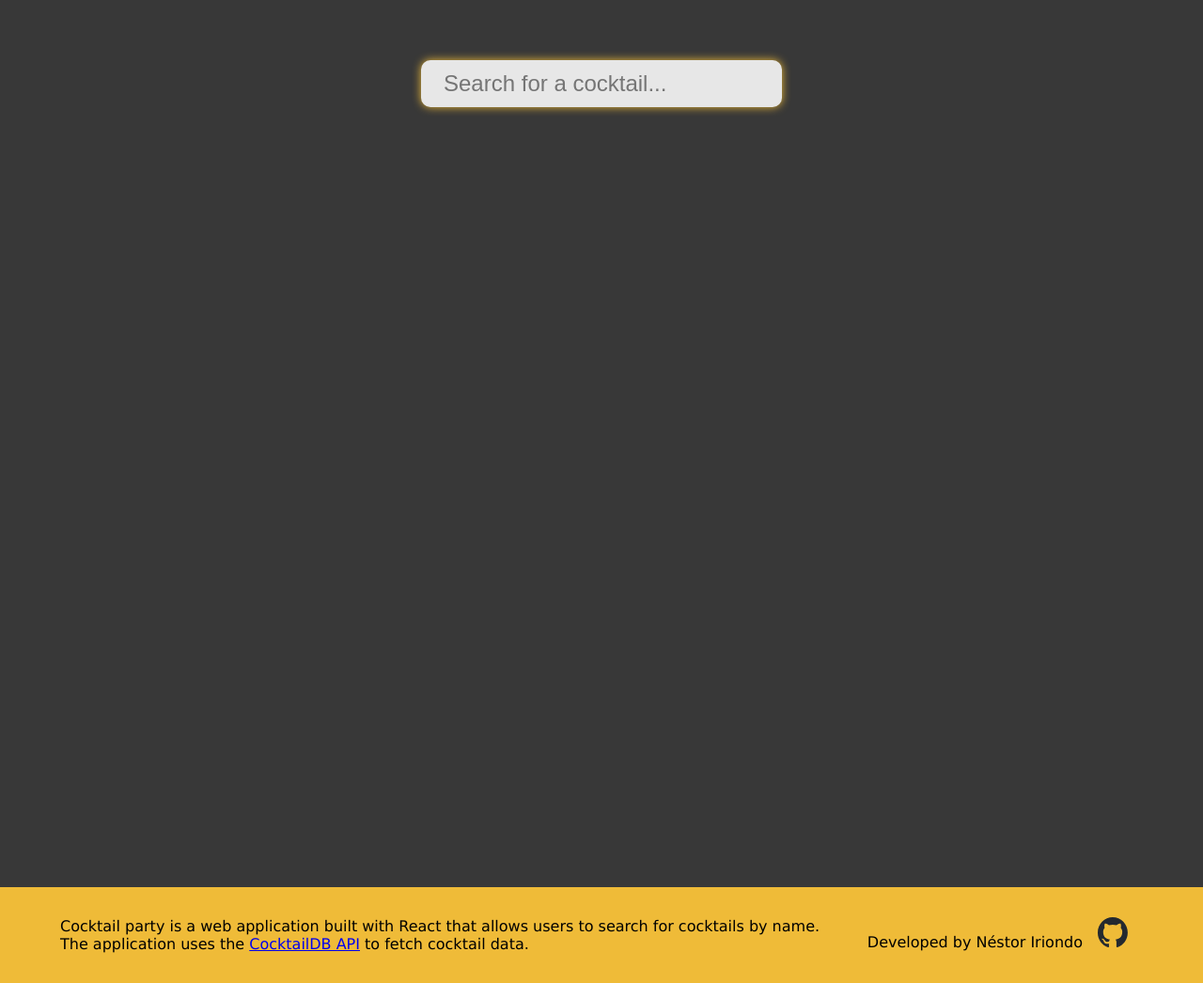
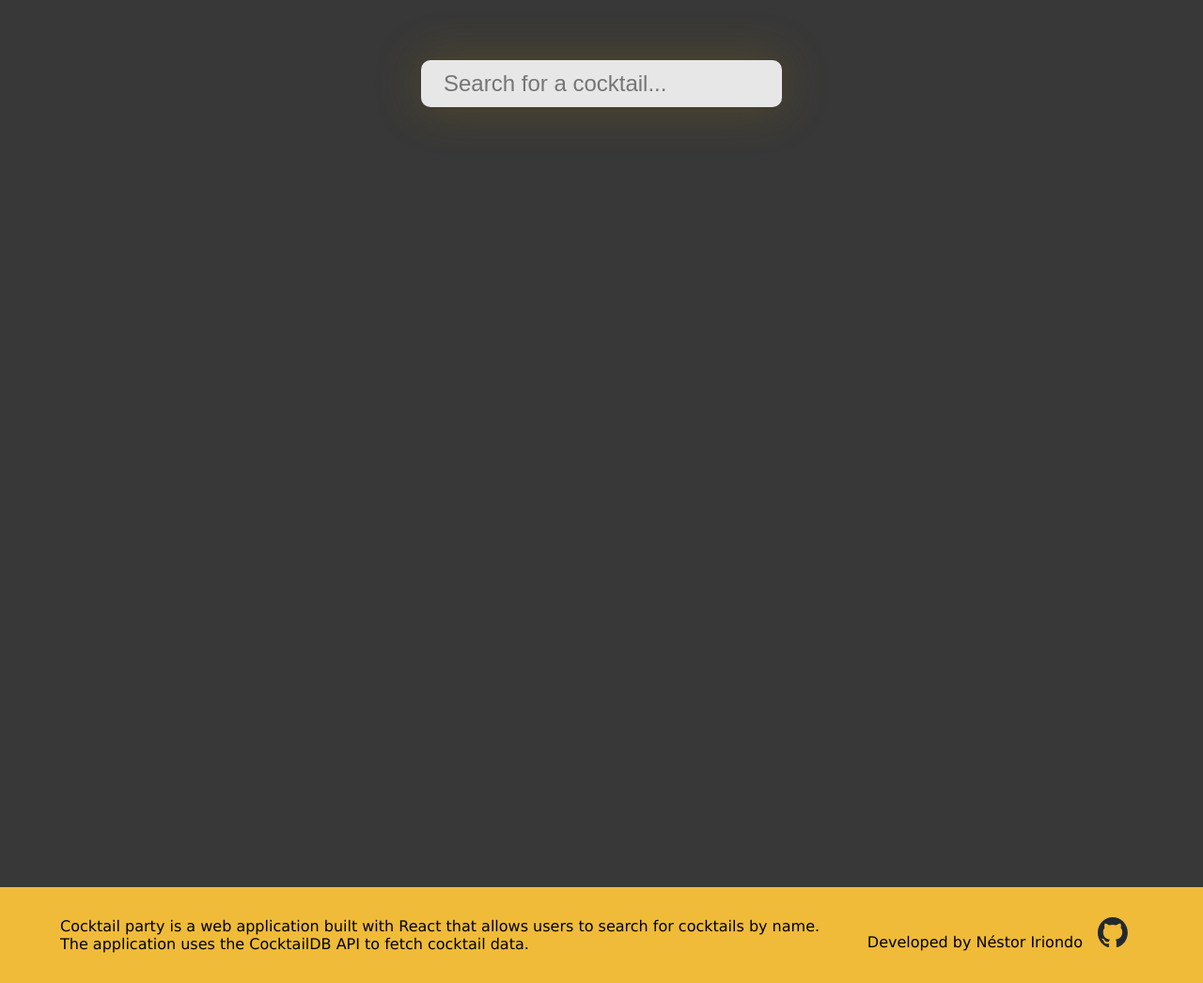
Before and after one commit to nestoririondo/cocktail-party, a React (Vite) app: page / in a window 1280 px wide. Shown: the whole page at 94% size. Built offline with nearby package versions, Linux system fonts and the light colour scheme.

Commit message:
more styles

```diff
--- a/src/App.css
+++ b/src/App.css
@@ -26,7 +26,7 @@ body {
   outline: none;
   border-radius: 10px;
   &:focus {
-    box-shadow: 0 0 10px rgba(239, 187, 56, 1);
+    box-shadow: 0 0 50px rgba(156, 115, 13,0.3);
   }
 }
 
@@ -109,6 +109,14 @@ body {
   flex: 1 1 50%;
 }
 
+.footer .about a {
+  color: #000000;
+  text-decoration: none;
+  &:hover {
+    color: #ffffff;
+  }
+}
+
 .footer .contact {
     font-size: 1rem;
     font-weight: normal;
```
